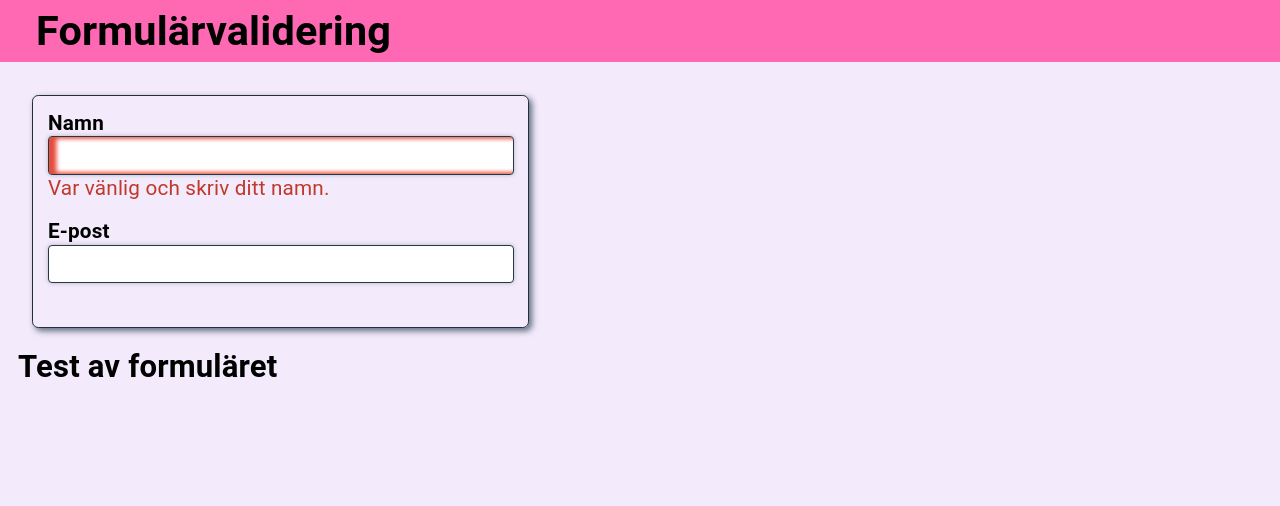
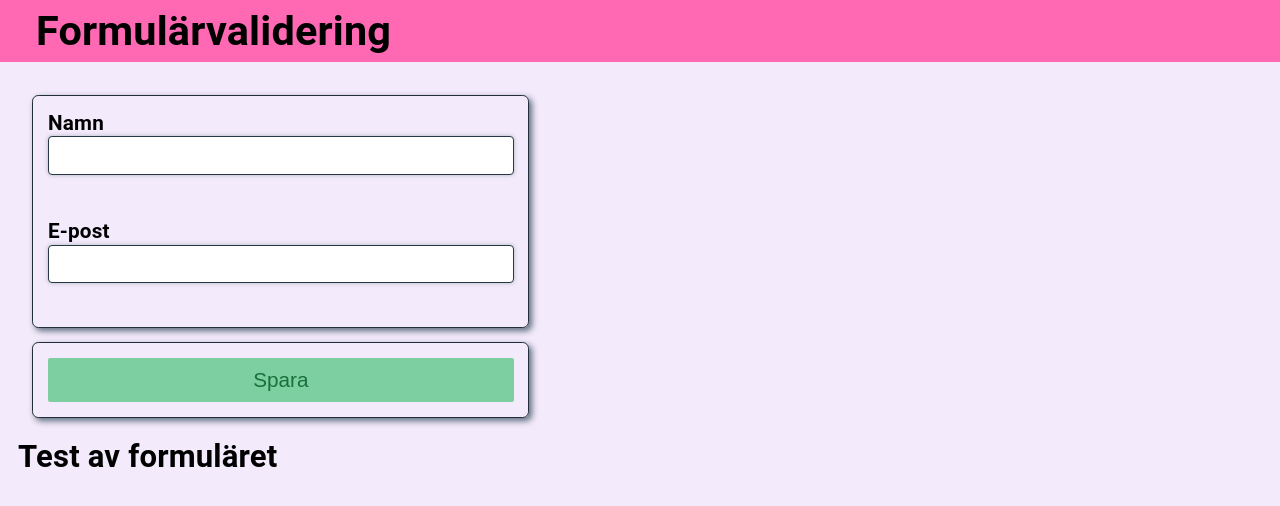
Before and after one commit to ha-fed25-jsf/08-form-validation, a React (Vite) app: page / in a window 1280 px wide. Shown: the top 506 px of the page. Built offline with nearby package versions, Linux system fonts and the light colour scheme.

Commit message:
Validate after user submitted

```diff
--- a/src/App.css
+++ b/src/App.css
@@ -93,5 +93,12 @@
 			background-color: var(--b2);
 			border-color: var(--b2);
 		}
+
+		&:disabled {
+			background-color: rgb(169, 169, 169);
+			border-color: rgb(169, 169, 169);
+			color: black;
+			cursor: not-allowed;
+		}
 	}
 }
--- a/src/components/form/Form.jsx
+++ b/src/components/form/Form.jsx
@@ -5,19 +5,45 @@ const Form = () => {
 	const [formData, setFormData] = useState({
 		name: ''
 	})
+	const [touched, setTouched] = useState(false)  // gäller för hela formuläret
 
+	// Validering av första fältet
 	const nameError = validateName(formData.name)
 	let nameCss = ''
 	let nameErrorCss = 'error'
-	if( nameError ) {
-		nameCss = 'invalid'
-		nameErrorCss = 'error show'
-	} else {
-		nameCss = 'valid'
+	if( touched ) {
+		if( nameError ) {
+			nameCss = 'invalid'
+			nameErrorCss = 'error show'
+		} else {
+			nameCss = 'valid'
+		}
+	}
+	const nameIsValid = nameError === ''
+
+	// TODO: validering av e-post
+
+
+	const fieldsAreValid = nameIsValid // && emailIsValid  // TODO: lägg till kod för e-post här
+	const formIsValid = !touched || fieldsAreValid
+
+	const handleSubmit = event => {
+		// Indikera att användaren har fått en chans att fylla i formuläret - nu är det fritt fram att visa felmeddelanden
+		setTouched(true)
+
+		// Om något har gått fel, avbryt
+		if( !fieldsAreValid ) {
+			// Stoppa standardhändelsen - submit
+			event.preventDefault()
+			return
+		}
+
+		// Göra saker med formulärdatan - till exempel spara eller skicka till ett API
 	}
 
 	return (
 		<div className="form">
+			<form>
 
 			<section className="form-field">
 
@@ -35,9 +61,19 @@ const Form = () => {
 
 			</section>
 
+			<section className="form-field">
+				<button
+					type="submit"
+					disabled={!formIsValid}
+					onClick={handleSubmit}
+					> Spara </button>
+			</section>
+
 			{/* Detta är som en console.log, ha inte kvar i slutliga versionen av ditt formulär... */}
 			<h2> Test av formuläret </h2>
 			<p> {formData.name} </p>
+
+			</form>
 		</div>
 	)
 }
```
